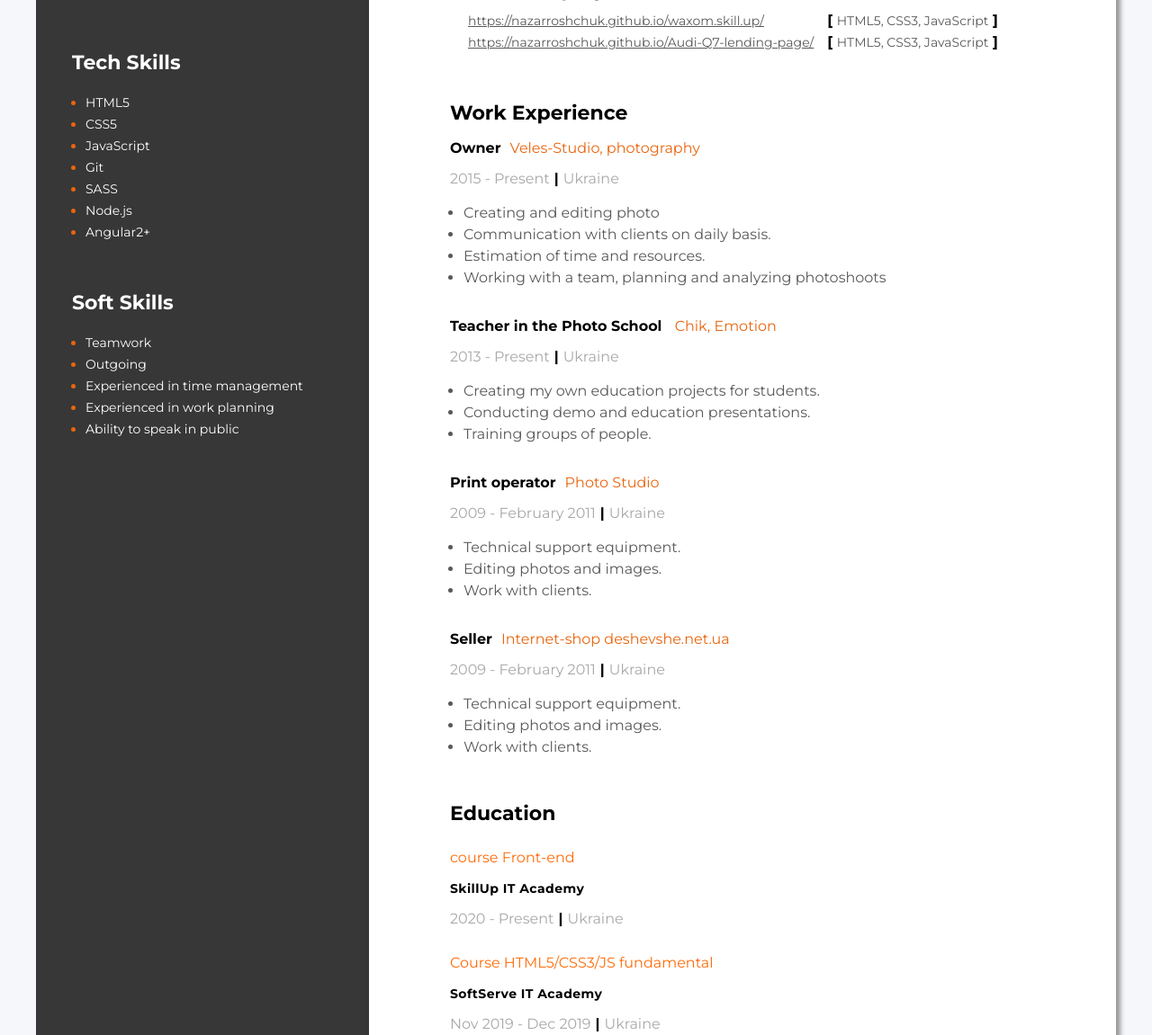
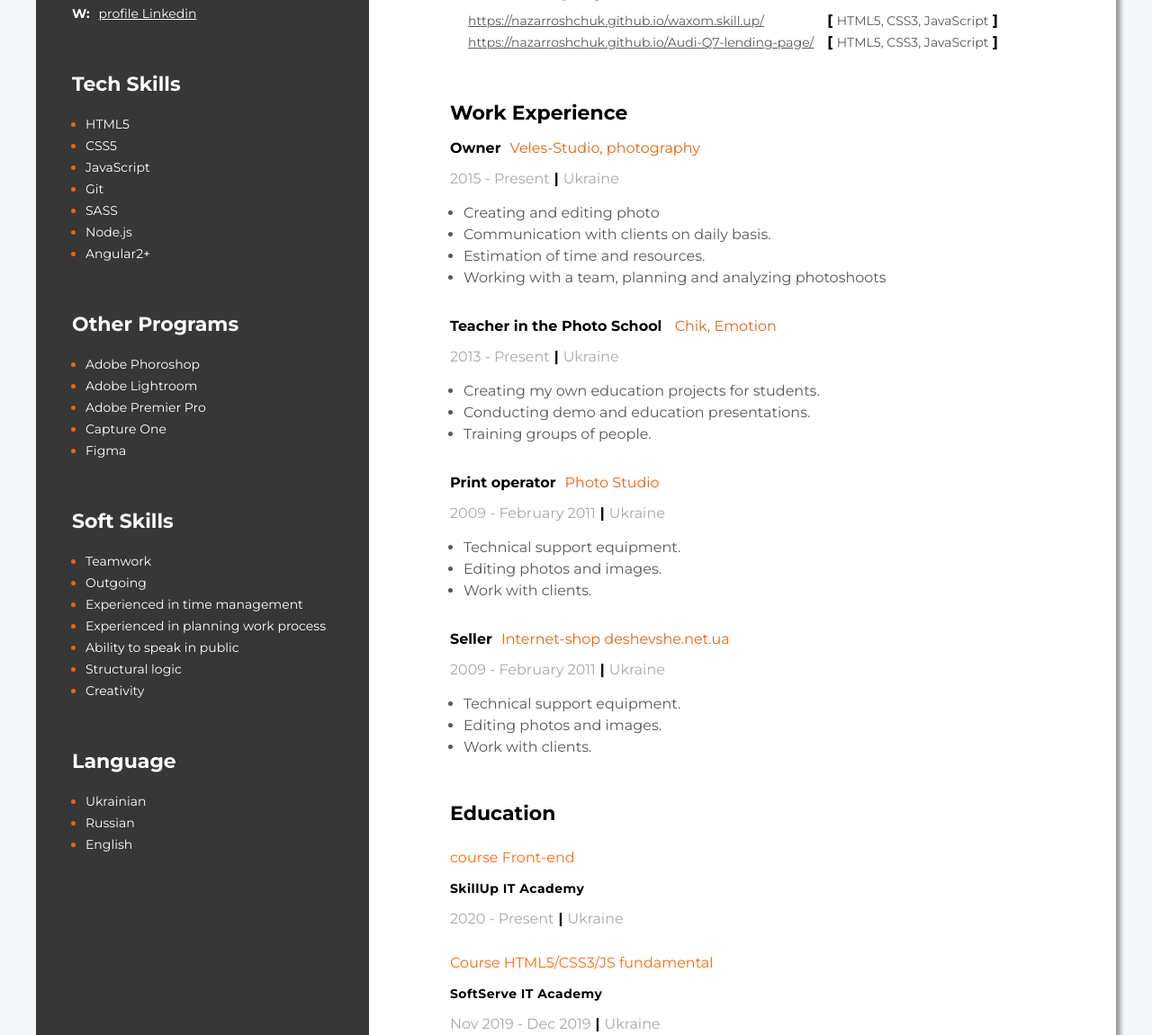
Before and after one commit to nazarroshchuk/nazar_roshchuk__cv, a plain HTML site: page index.html in a window 1280 px wide. Shown: the part 521-1672 px from the top of the page at 90% size. Drawn offline with Linux system fonts and the light colour scheme.

Commit message:
add skills

```diff
--- a/index.html
+++ b/index.html
@@ -20,9 +20,14 @@
             <div class="contacts-container">
                 <h3 class="contacts-title">Contacts</h3>
                 <div><span class="contacts-link-name">C:</span><a class="contact-link"
-                        href="tel:+380979423570">+380979423570</a></div>
+                        href="tel:+380979423570">+380979423570</a>
+                </div>
                 <div><span class="contacts-link-name">E:</span><a class="contact-link"
-                        href="mailto:nazarroshchul@gmail.com">nazarroshchuk@gmail.com</a></div>
+                        href="mailto:nazarroshchul@gmail.com">nazarroshchuk@gmail.com</a>
+                </div>
+                <div><span class="contacts-link-name">W:</span><a class="contact-link"
+                    href="https://www.linkedin.com/in/nazar-roshchuk-94701158/">profile Linkedin</a>
+            </div>
             </div>
             <!--Tech skills container-->
             <div class="tech-skills-container">
@@ -51,6 +56,42 @@
                     </li>
                 </ul>
             </div>
+             <!--Other Programs-->
+             <div class="soft-skills-container">
+                <h3 class="soft-skills-title">Other Programs</h3>
+                <ul>
+                    <li class="soft-skills-item">
+                        <span>Adobe Phoroshop</span>
+                    </li>
+                    <li class="soft-skills-item">
+                        <span>Adobe Lightroom</span>
+                    </li>
+                    <li class="soft-skills-item">
+                        <span>Adobe Premier Pro</span>
+                    </li>
+                    <li class="soft-skills-item">
+                        <span>Capture One</span>
+                    </li>
+                    <li class="soft-skills-item">
+                        <span>Figma</span>
+                    </li>
+                </ul>
+            </div>
+            <!-- Operation system
+            <div class="soft-skills-container">
+                <h3 class="soft-skills-title">Language</h3>
+                <ul>
+                    <li class="soft-skills-item">
+                        <span>Ukrainian</span>
+                    </li>
+                    <li class="soft-skills-item">
+                        <span>Russian</span>
+                    </li>
+                    <li class="soft-skills-item">
+                        <span>English</span>
+                    </li>
+                </ul>
+            </div> -->
             <!--Soft Skills-->
             <div class="soft-skills-container">
                 <h3 class="soft-skills-title">Soft Skills</h3>
@@ -65,10 +106,31 @@
                         <span>Experienced in time management</span>
                     </li>
                     <li class="soft-skills-item">
-                        <span>Experienced in work planning</span>
+                        <span>Experienced in planning work process</span>
                     </li>
                     <li class="soft-skills-item">
                         <span>Ability to speak in public</span>
+                    </li>
+                    <li class="soft-skills-item">
+                        <span>Structural logic</span>
+                    </li>
+                    <li class="soft-skills-item">
+                        <span>Creativity</span>
+                    </li>
+                </ul>
+            </div>
+            <!--Language-->
+            <div class="soft-skills-container">
+                <h3 class="soft-skills-title">Language</h3>
+                <ul>
+                    <li class="soft-skills-item">
+                        <span>Ukrainian</span>
+                    </li>
+                    <li class="soft-skills-item">
+                        <span>Russian</span>
+                    </li>
+                    <li class="soft-skills-item">
+                        <span>English</span>
                     </li>
                 </ul>
             </div>
--- a/style/style.css
+++ b/style/style.css
@@ -219,3 +219,25 @@ body {
     color: #000;
     padding-bottom: 10px;
 }
+
+@media print {
+    .asidebar {
+        width: 300px;
+    }
+    .asidebar img {
+        width: 300px;
+    }
+    .about-me-container {
+        padding: 110px 20px 50px 30px;
+    }
+    .tech-skills-container, .soft-skills-container {
+        margin: 45px 40px 0 40px;
+        color: #fff;
+    }
+    .tech-skills-title, .soft-skills-title {
+        margin-bottom: 15px;
+    }
+    .education {
+        padding-top: 50px;
+    }
+}
```
